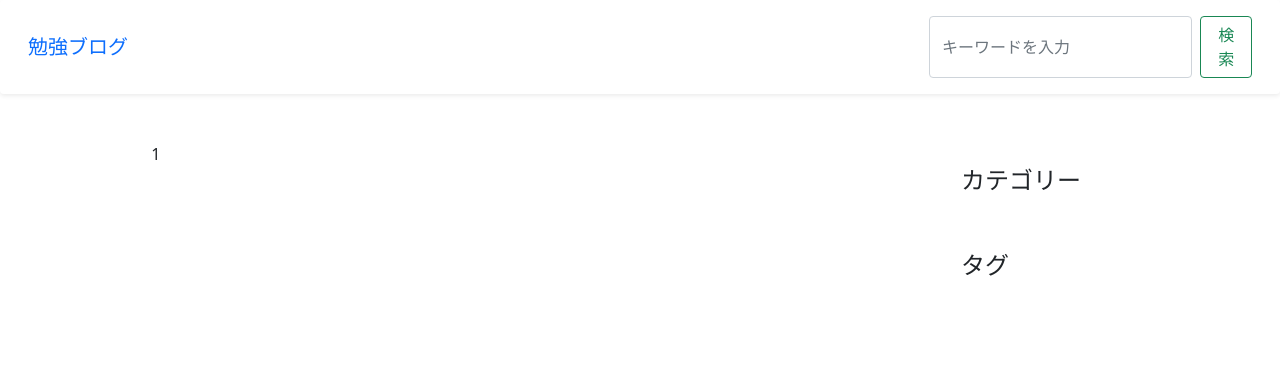
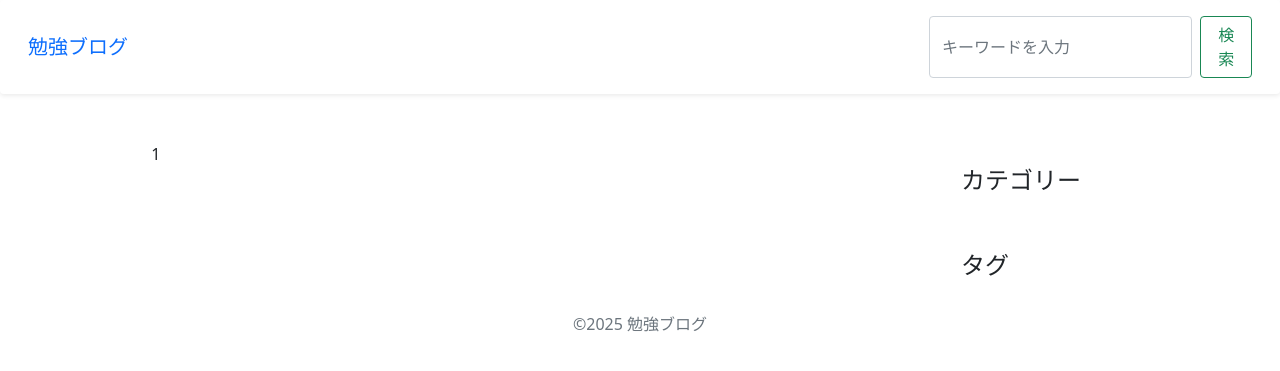
Before and after one commit to hitomu-1/Django-Blog-App, a Django app: page / in a window 1280 px wide. Shown: the top 371 px of the page. Run offline with Django 4.2, Linux system fonts and the light colour scheme; data that the repository does not hold is empty; some libraries are stand-ins or nearby versions.

Commit message:
フッターを追加

```diff
--- a/blog/Templates/blog/base.html
+++ b/blog/Templates/blog/base.html
@@ -12,7 +12,7 @@
   <link href="https://cdn.jsdelivr.net/npm/bootstrap@5.0.2/dist/css/bootstrap.min.css" rel="stylesheet"
     integrity="sha384-EVSTQN3/azprG1Anm3QDgpJLIm9Nao0Yz1ztcQTwFspd3yD65VohhpuuCOmLASjC" crossorigin="anonymous">
   <link rel="stylesheet" href="{% static 'blog/css/style.css' %}">
-  <title>ブログアプリ</title>
+  <title>勉強ブログ</title>
 </head>
 
 <body>
@@ -23,10 +23,11 @@
     {% block content %}
     {% endblock content %}
   </div>
+
+  {% include "blog/snippets/footer.html" %}
   <script src="https://cdn.jsdelivr.net/npm/bootstrap@5.0.2/dist/js/bootstrap.bundle.min.js"
     integrity="sha384-MrcW6ZMFYlzcLA8Nl+NtUVF0sA7MsXsP1UyJoMp4YLEuNSfAP+JcXn/tWtIaxVXM"
     crossorigin="anonymous"></script>
-
 </body>
 
 </html>
--- /dev/null
+++ b/blog/Templates/blog/snippets/footer.html
@@ -0,0 +1,5 @@
+<footer>
+    <p class="text-center text-secondary">
+        <span>&copy;</span>2025 勉強ブログ
+    </p>
+</footer>
```
